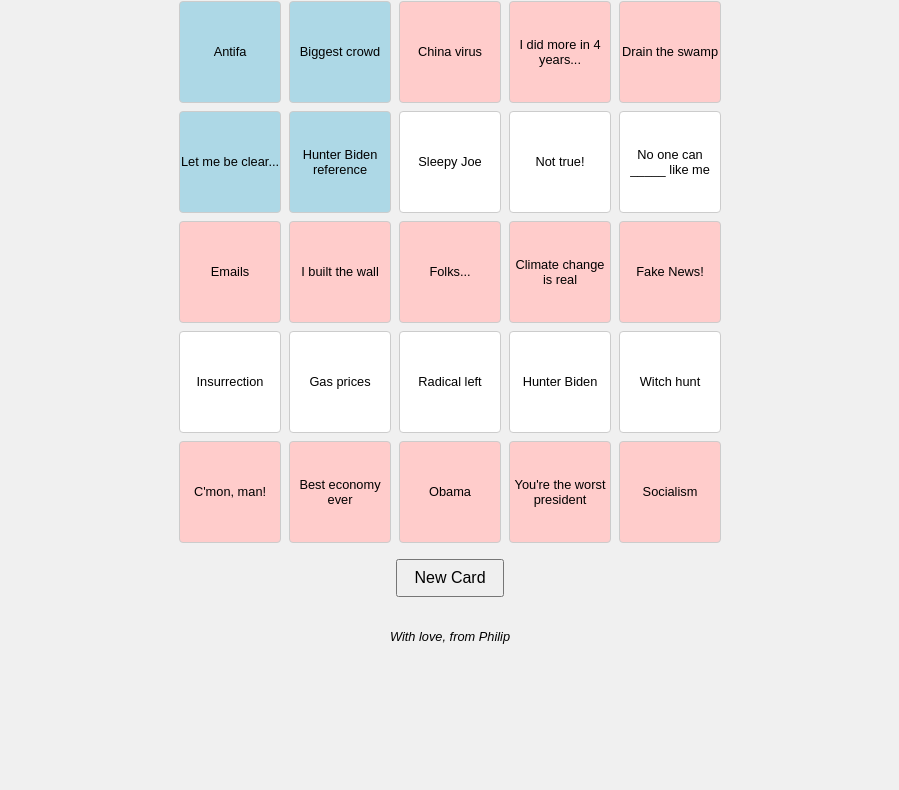
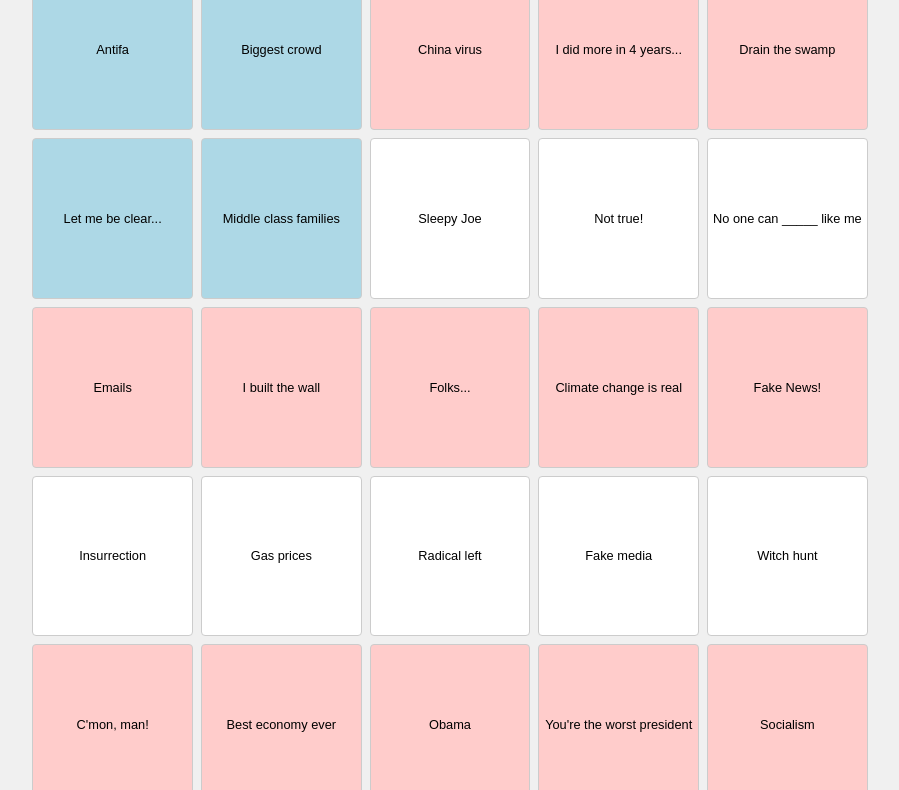
Before and after one commit to pbankey/Bingo, a plain HTML site: page index.html in a window 1280 px wide. Shown: the part 115-905 px from the top of the page, without its empty margins (190-1089 px from the left). Before the commit the page ends 800 px from the top, so only its background shows below. Drawn offline with Linux system fonts and the light colour scheme.

Commit message:
Update index.html

```diff
--- a/index.html
+++ b/index.html
@@ -2,7 +2,7 @@
 <html lang="en">
 <head>
     <meta charset="UTF-8">
-    <meta name="viewport" content="width=device-width, initial-scale=1.0">
+    <meta name="viewport" content="width=device-width, initial-scale=1.0, user-scalable=yes">
     <title>Presidential Debate Bingo</title>
     <style>
         body {
@@ -13,21 +13,24 @@
             justify-content: center;
             min-height: 100vh;
             margin: 0;
+            padding: 10px;
             background-color: #f0f0f0;
+            box-sizing: border-box;
         }
         h1 {
             font-size: 2rem;
             margin-bottom: 1rem;
+            text-align: center;
         }
         .bingo-card {
             display: grid;
             grid-template-columns: repeat(5, 1fr);
             gap: 0.5rem;
             margin-bottom: 1rem;
+            max-width: 100%;
         }
         .bingo-space {
-            width: 100px;
-            height: 100px;
+            aspect-ratio: 1 / 1;
             display: flex;
             align-items: center;
             justify-content: center;
@@ -39,6 +42,7 @@
             cursor: pointer;
             position: relative;
             overflow: hidden;
+            padding: 5px;
         }
         .bingo-space.selected::after {
             content: '';
@@ -64,11 +68,18 @@
             padding: 0.5rem 1rem;
             font-size: 1rem;
             cursor: pointer;
+            margin-bottom: 1rem;
         }
         .signature {
             font-style: italic;
             font-size: 0.8rem;
             margin-top: 1rem;
+            text-align: center;
+        }
+        @media (max-width: 600px) {
+            .bingo-space {
+                font-size: 0.6rem;
+            }
         }
     </style>
 </head>
@@ -82,10 +93,10 @@
     <script>
         const bingoItems = [
             "Fake News!", "C'mon, man!", "I did more in 4 years...", "Let me be clear...", "China virus",
-            "Hunter Biden", "Sleepy Joe", "Gas prices", "Obama", "Best economy ever",
+            "Fake media", "Sleepy Joe", "Gas prices", "Obama", "Best economy ever",
             "Folks...", "Radical left", "Not true!", "I built the wall", "Climate change is real",
             "You're the worst president", "Emails", "No one can _____ like me", "Biggest crowd", "Socialism",
-            "Witch hunt", "Insurrection", "Drain the swamp", "Antifa", "Hunter Biden reference"
+            "Witch hunt", "Insurrection", "Drain the swamp", "Antifa", "Middle class families"
         ];
 
         function shuffleArray(array) {
```
